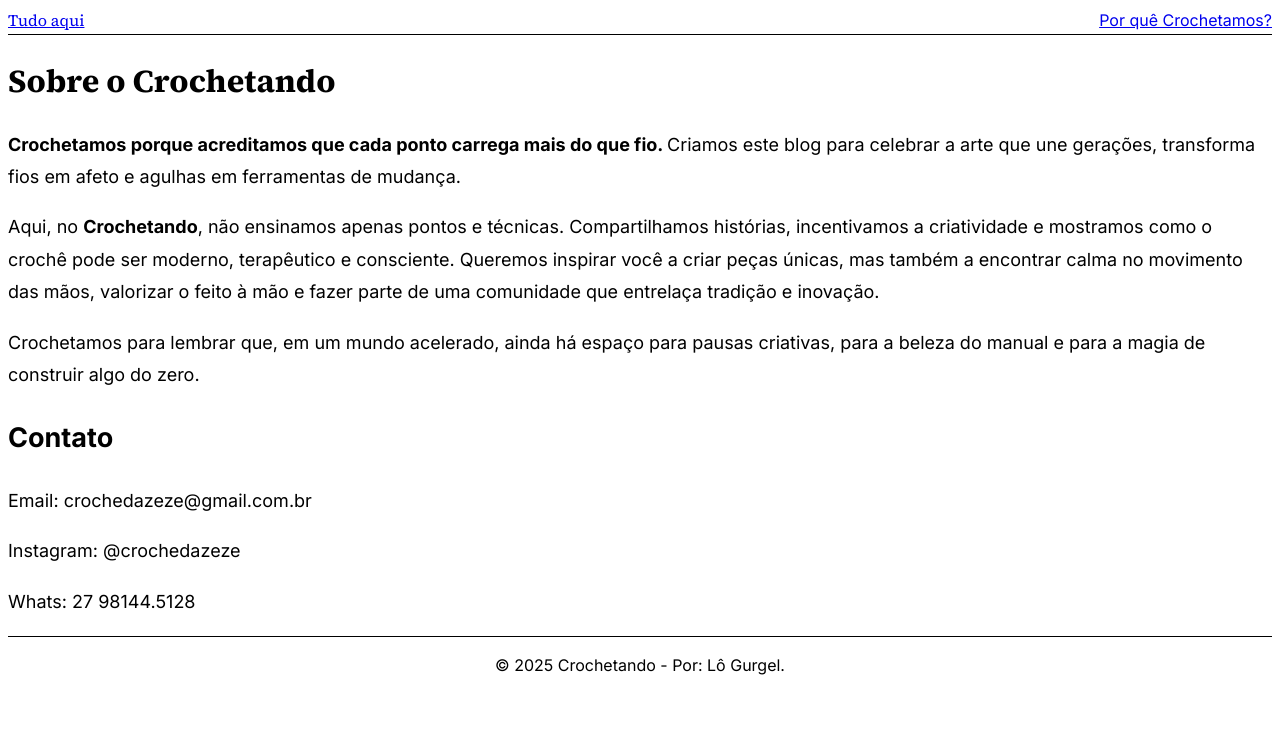
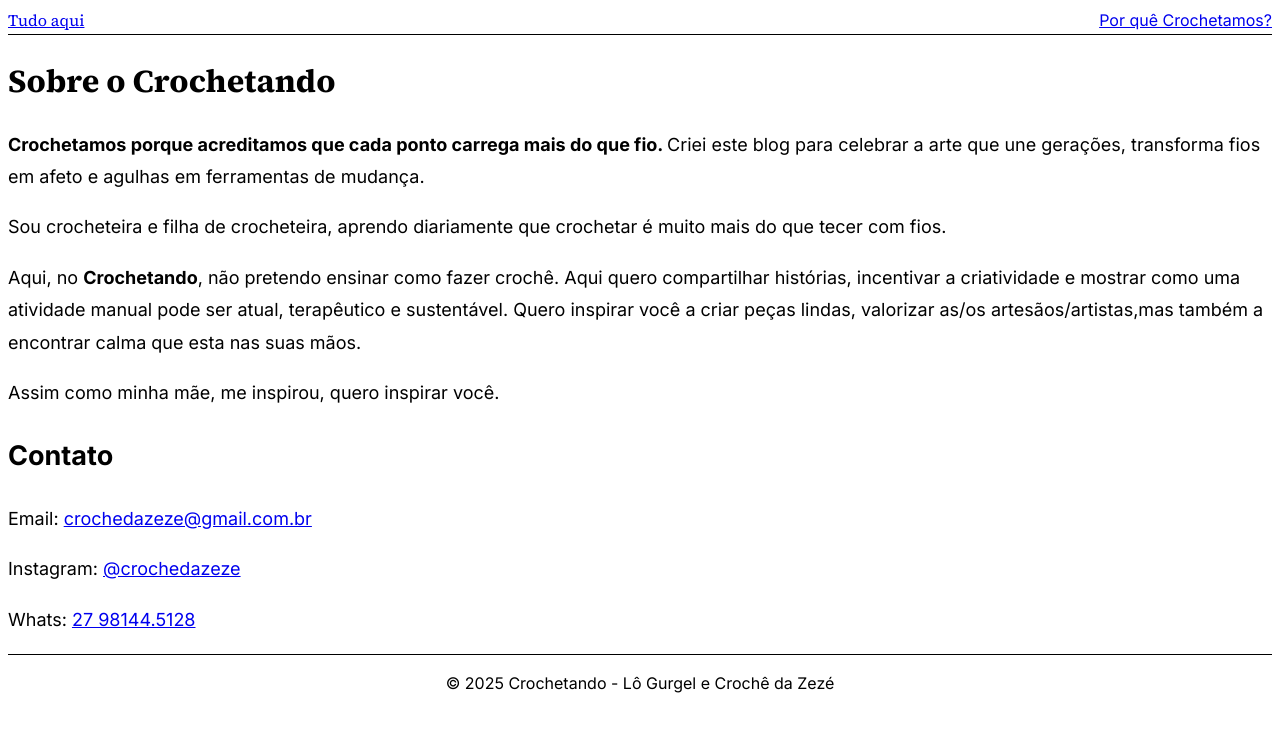
Before and after one commit to LSG-gurgel/Blog, a Next.js app: page /about in a window 1280 px wide. Shown: the top 732 px of the page. Built offline with nearby package versions, Linux system fonts and the light colour scheme.

Commit message:
Pequenas alterações no layout

```diff
--- a/app/about/page.tsx
+++ b/app/about/page.tsx
@@ -4,16 +4,16 @@ export default function About() {
       <h1 className="font-source-serif text-3xl font-semibold mb-8">Sobre o Crochetando</h1>
 
       <div className="article-body prose prose-lg max-w-none">
-        <p><strong>Crochetamos porque acreditamos que cada ponto carrega mais do que fio. </strong> Criamos este blog para celebrar a arte que une gerações, transforma fios em afeto e agulhas em ferramentas de mudança.</p>
+        <p><strong>Crochetamos porque acreditamos que cada ponto carrega mais do que fio. </strong> Criei este blog para celebrar a arte que une gerações, transforma fios em afeto e agulhas em ferramentas de mudança.<p> Sou crocheteira e filha de crocheteira, aprendo diariamente que crochetar é muito mais do que tecer com fios.</p></p>
 
-        <p>Aqui, no <strong>Crochetando</strong>, não ensinamos apenas pontos e técnicas. Compartilhamos histórias, incentivamos a criatividade e mostramos como o crochê pode ser moderno, terapêutico e consciente. Queremos inspirar você a criar peças únicas, mas também a encontrar calma no movimento das mãos, valorizar o feito à mão e fazer parte de uma comunidade que entrelaça tradição e inovação.</p>
+        <p>Aqui, no <strong>Crochetando</strong>, não pretendo ensinar como fazer crochê. Aqui quero compartilhar histórias, incentivar a criatividade e mostrar como uma atividade manual pode ser atual, terapêutico e sustentável. Quero inspirar você a criar peças lindas, valorizar as/os artesãos/artistas,mas também a encontrar calma que esta nas suas mãos.</p>
 
-        <p> Crochetamos para lembrar que, em um mundo acelerado, ainda há espaço para pausas criativas, para a beleza do manual e para a magia de construir algo do zero.</p>
+        <p> Assim como minha mãe, me inspirou, quero inspirar você. </p>
 
         <h2>Contato</h2>
-        <p>Email: crochedazeze@gmail.com.br</p>
-        <p>Instagram: @crochedazeze</p>
-        <p>Whats: 27 98144.5128</p>
+        <p>Email: <a href="mailto:crochedazeze@gmail.com.br" target="_blank" className="text-blue-600 hover:underline">crochedazeze@gmail.com.br</a></p>
+        <p>Instagram: <a href="https://www.instagram.com/crochedazeze" target="_blank" rel="noopener noreferrer" className="text-blue-600 hover:underline">@crochedazeze</a></p>
+        <p>Whats: <a href="https://wa.me/5527981445128" target="_blank" className="text-blue-600 hover:underline">27 98144.5128</a></p>
       </div>
     </div>
   )
--- a/app/layout.tsx
+++ b/app/layout.tsx
@@ -51,7 +51,7 @@ export default function RootLayout({
 
         <footer className="border-t border-gray-300 py-8 text-center">
           <p className="text-sm text-gray-600">
-            © 2025 Crochetando - Por: Lô Gurgel.
+            © 2025 Crochetando - Lô Gurgel e Crochê da Zezé
           </p>
         </footer>
       </body>
```
